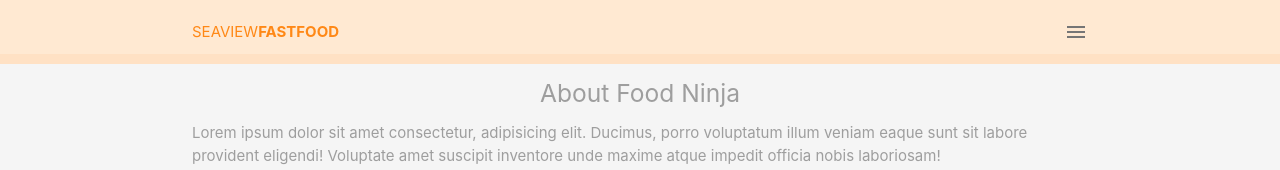
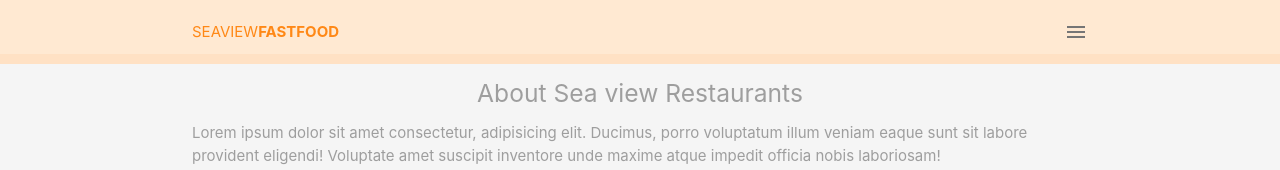
Before and after one commit to ajeerkhan/pwa, a plain HTML site: page pages/about.html in a window 1280 px wide. Shown: the top 170 px of the page. Drawn offline with Linux system fonts and the light colour scheme; a script that the page names is missing.

Commit message:
updated about.html

```diff
--- a/pages/about.html
+++ b/pages/about.html
@@ -40,7 +40,7 @@
 
  <!-- content -->
  <div class="container grey-text">
-  <h5 class="center">About Food Ninja</h5>
+  <h5 class="center">About Sea view Restaurants</h5>
   <p>Lorem ipsum dolor sit amet consectetur, adipisicing elit. Ducimus, porro voluptatum illum veniam eaque sunt sit labore provident eligendi! Voluptate amet suscipit inventore unde maxime atque impedit officia nobis laboriosam!</p>
   <p>Lorem ipsum dolor sit amet consectetur adipisicing elit. Quisquam voluptatibus omnis, ea doloremque exercitationem id necessitatibus. Voluptatem officiis cupiditate commodi totam, hic laborum est ducimus amet iure, non dignissimos illo.</p>
 </div>
```
